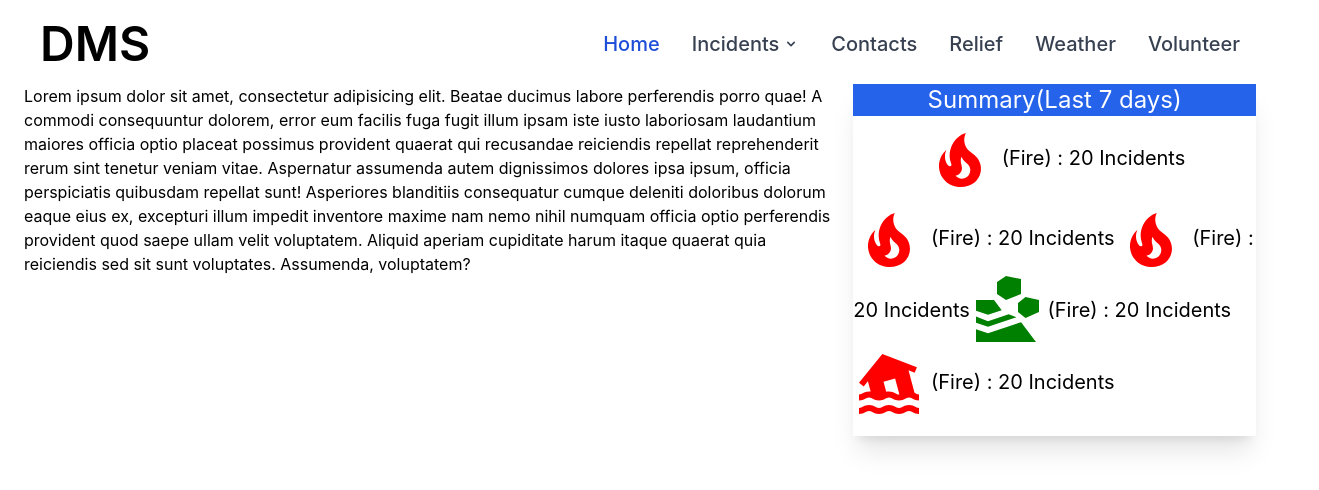
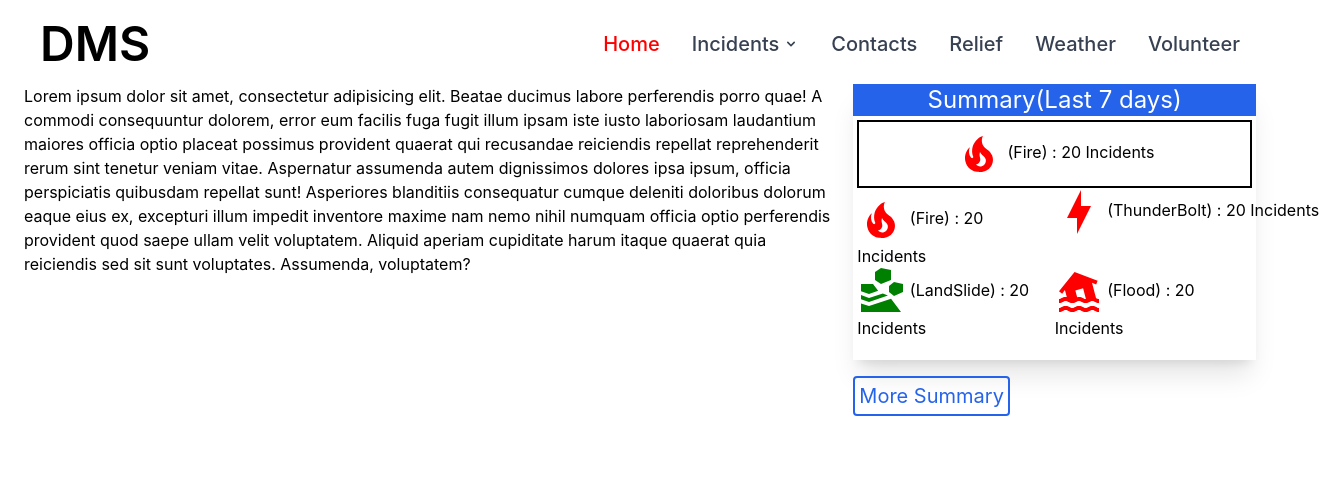
Before and after one commit to thenepaligamer/DisasterManagementSystems, a React (Vite) app in the folder FrontEnd/: page / in a window 1280 px wide. Shown: the top 490 px of the page, 1319 px wide, since content can reach past the window. Built offline with nearby package versions, Linux system fonts and the light colour scheme.

Commit message:
typescript freindly custom hook

```diff
--- a/FrontEnd/src/components/Dashboard.jsx
+++ b/FrontEnd/src/components/Dashboard.jsx
@@ -15,6 +15,7 @@ export default function Dashboard (){
                 </div>
                 <div className="col-span-4">
                     <SevenDaysSummary />
+                    <button className="text-xl mt-4 p-1 rounded button text-blue-600 border-2 border-blue-600 hover:bg-blue-100 ">More Summary </button>
                 </div>
 
             </div>
--- a/FrontEnd/src/components/events/AddEvent.jsx
+++ b/FrontEnd/src/components/events/AddEvent.jsx
@@ -1,6 +1,9 @@
 import {useRef, useState} from "react";
 import useFetch from "../../hooks/useFetch";
+
 import useDistrictComponent from "../../hooks/districtComponent";
+
+import DisasterImage from "../../assets/disaster.png";
 
 export default function AddEvent() {
     const districtComponent = useDistrictComponent();
@@ -38,7 +41,7 @@ export default function AddEvent() {
     return (<>
 
         <div className="flex space-x-2 flex-row gap-4 align-middle mt-[50px]">
-                <img src="https://d2gg9evh47fn9z.cloudfront.net/800px_COLOURBOX13093698.jpg" alt="disaster" className="w-1/3 ml-10" />
+                <img src={DisasterImage} alt="disaster" className="w-1/3 ml-10" />
             <div>
                 <div className="text-2xl my-2">Add an Incident</div>
                 <form onSubmit={submitted} className="space-y-3 my-3 rounded">
--- a/FrontEnd/src/components/summary/sevendaysummary.tsx
+++ b/FrontEnd/src/components/summary/sevendaysummary.tsx
@@ -1,35 +1,37 @@
 import FireIcon from "../../assets/disaster-icons/FireIcon";
 import './sevendayssummary.module.css'
 import Icon from '@mdi/react'
-import {mdiFire, mdiHomeFlood, mdiLandslide} from '@mdi/js'
-export default function SevenDaysSummary() {
+import {mdiFire, mdiHomeFlood, mdiLandslide, mdiLightningBolt} from '@mdi/js'
+const SevenDaysSummary = () => {
     return (
         <>
             <div className="shadow-xl hover:ease-in hover:bg-amber-50  hover:cursor-pointer">
                 <div className="pb-4">
                <h2 className="text-2xl text-white bg-blue-600 text-center"> Summary(Last 7 days) </h2>
-                <div className="main">
-                <div className="text-center py-2">
-                    <span className="text-xl ">
+                <div className="main p-1">
+                <div className="text-center py-2 border-2 border-black">
+                    <span className="text-md ">
                         {/*<FireIcon color="red" height="60px" width="60px" />*/}
-                        <Icon path={mdiFire} size={3} color="red" /> (Fire) : 20 Incidents
+                        <Icon path={mdiFire} size={2} color="red" /> (Fire) : 20 Incidents
                     </span>
 
                 </div>
-                    <div>
-                        <span className="text-xl pt-2">
+                    <div className="grid grid-cols-2 p-0">
+                        <span className="text-md pt-2">
                         {/*<FireIcon color="red" height="60px" width="60px" />*/}
-                            <Icon path={mdiFire} size={3} color="red" /> (Fire) : 20 Incidents
+                            <Icon path={mdiFire} size={2} color="red" /> (Fire) : 20 Incidents
                         </span>
-                        <span className="text-xl ">
+                        <span className="text-md text-nowrap">
                         {/*<FireIcon color="red" height="60px" width="60px" />*/}
-                            <Icon path={mdiFire} size={3} color="red" /> (Fire) : 20 Incidents
-                        </span><span className="text-xl ">
+                            <Icon path={mdiLightningBolt} size={2} color="red" /> (ThunderBolt) : 20 Incidents
+                        </span>
+                        <span className="text-md ">
                         {/*<FireIcon color="red" height="60px" width="60px" />*/}
-                            <Icon path={mdiLandslide} size={3} color="green" /> (Fire) : 20 Incidents
-                        </span><span className="text-xl ">
+                            <Icon path={mdiLandslide} size={2} color="green" /> (LandSlide) : 20 Incidents
+                        </span>
+                        <span className="text-md ">
                         {/*<FireIcon color="red" height="60px" width="60px" />*/}
-                            <Icon path={mdiHomeFlood} size={3} color="red" /> (Fire) : 20 Incidents
+                            <Icon path={mdiHomeFlood} size={2} color="red" /> (Flood) : 20 Incidents
                         </span>
                     </div>
 
@@ -39,3 +41,5 @@ export default function SevenDaysSummary() {
         </>
     )
 }
+
+export default SevenDaysSummary;
--- a/FrontEnd/src/components/user/NavBar.jsx
+++ b/FrontEnd/src/components/user/NavBar.tsx
@@ -1,11 +1,12 @@
 import {useState} from "react";
 import {NavLink, useLocation,} from "react-router-dom";
 
-export default function NavBar() {
+import './navbar.module.css'
+
+const NavBar:React.FC = () => {
 
     const [isOpen, setIsOpen] = useState(false);
     const dropdown = () => {
-        console.log("dropdown");
         setIsOpen(!isOpen);
     }
     function isDropped(){
@@ -14,6 +15,8 @@ export default function NavBar() {
         }
     }
 
+
+
     return (
     <>
        <div>
@@ -21,7 +24,7 @@ export default function NavBar() {
                <div className="container flex  items-center justify-between mx-auto max-w-7xl px-2 sm:px-6 lg:px-8 ">
                    <a href="/" className="flex items-center">
                         <span
-                            className="self-center text-5xl font-semibold whitespace-nowrap">DMS</span>
+                            className=" self-center text-5xl font-semibold whitespace-nowrap">DMS</span>
                    </a>
                    <button data-collapse-toggle="mobile-menu" type="button"
                            className="inline-flex items-center justify-center ml-3 text-gray-400 rounded-lg md:hidden hover:text-gray-900 focus:outline-none focus:ring-2 focus:ring-blue-300 "
@@ -42,8 +45,8 @@ export default function NavBar() {
                    <div className="hidden w-full  md:block md:w-auto" id="mobile-menu">
                        <ul className="flex flex-col  mt-4 md:flex-row md:space-x-8 md:mt-0 md:text-sm md:font-medium">
                            <li>
-                               <NavLink to="/"
-                                  className="block py-2 pl-3 pr-4 text-white bg-blue-700 rounded md:bg-transparent md:text-blue-700 md:p-0 text-xl"
+                               <NavLink style={({isActive}) => ({color: isActive ? "red" : ''})} to="/"
+                                  className="block py-2 pl-3 pr-4 text-gray-700 border-b border-gray-100 text-xl hover:bg-gray-50 md:hover:bg-transparent md:border-0 md:hover:text-blue-700 md:p-0"
                                   aria-current="page">Home</NavLink>
                            </li>
                            <li>
@@ -61,11 +64,11 @@ export default function NavBar() {
                                    <ul className="py-1 text-sm text-black dark:text-gray-200"
                                        aria-labelledby="dropdownRightStartButton">
                                        <li>
-                                           <NavLink to="add-event"
+                                           <NavLink style={({isActive}) => ({color: isActive ? "red" : ''})} to="add-event"
                                               className="block px-4 py-2 text-black hover:bg-gray-100 ">Add Incidents</NavLink>
                                        </li>
                                        <li>
-                                           <NavLink to="view-events"
+                                           <NavLink style={({isActive}) => ({color: isActive ? "red" : ''})} to="view-events"
                                               className="block px-4 py-2 text-black hover:bg-gray-100 ">View Incidents</NavLink>
                                        </li>
                                    </ul>
@@ -73,19 +76,19 @@ export default function NavBar() {
                                }
                            </li>
                            <li>
-                               <NavLink to="contact"
+                               <NavLink style={({isActive}) => ({color: isActive ? "red" : ''})} to="contact"
                                   className="block py-2 pl-3 pr-4 text-gray-700 border-b border-gray-100 text-xl hover:bg-gray-50 md:hover:bg-transparent md:border-0 md:hover:text-blue-700 md:p-0 ">Contacts</NavLink>
                            </li>
                            <li>
-                               <NavLink  to="relief"
+                               <NavLink style={({isActive}) => ({color: isActive ? "red" : ''})}  to="relief"
                                   className="block py-2 pl-3 pr-4 text-gray-700 border-b border-gray-100 text-xl hover:bg-gray-50 md:hover:bg-transparent md:border-0 md:hover:text-blue-700 md:p-0 ">Relief</NavLink>
                            </li>
                            <li>
-                               <NavLink to="Weather"
+                               <NavLink style={({isActive}) => ({color: isActive ? "red" : ''})} to="Weather"
                                   className="block py-2 pl-3 pr-4 text-gray-700 border-b border-gray-100 text-xl hover:bg-gray-50 md:hover:bg-transparent md:border-0 md:hover:text-blue-700 md:p-0 ">Weather</NavLink>
                            </li>
                            <li>
-                               <NavLink to="volunteer"
+                               <NavLink style={({isActive}) => ({color: isActive ? "red" : ''})} to="volunteer"
                                   className="block py-2 pl-3 pr-4 text-gray-700 border-b border-gray-100 text-xl hover:bg-gray-50 md:hover:bg-transparent md:border-0 md:hover:text-blue-700 md:p-0 ">Volunteer</NavLink>
                            </li>
                        </ul>
@@ -96,3 +99,5 @@ export default function NavBar() {
     </>
 )
 }
+
+export default NavBar;
--- a/FrontEnd/src/components/user/Volunteer.jsx
+++ b/FrontEnd/src/components/user/Volunteer.jsx
@@ -1,4 +1,6 @@
 import useDistrictComponent from "../../hooks/districtComponent";
+
+import VolunteerImg from "../../assets/volunteer.png";
 
 export default function Volunteer() {
 
@@ -8,7 +10,7 @@ export default function Volunteer() {
     <>
         <div className="flex gap-20  mt-[50px]">
             <img
-                src="https://static.vecteezy.com/system/resources/previews/000/402/754/original/volunteers-with-charity-icons-illustration-vector.jpg"
+                src={VolunteerImg}
                 alt="Volunteer Picture"
                 className="w-1/3 ml-10"/>
             <div className="w-1/4">
--- /dev/null
+++ b/FrontEnd/src/components/user/navbar.module.css
@@ -0,0 +1,4 @@
+.active{
+    color: red !important;
+    background-color: black !important;
+}
--- a/FrontEnd/src/hooks/useFetch.jsx
+++ b/FrontEnd/src/hooks/useFetch.jsx
@@ -14,7 +14,7 @@ const useFetch = ({url}) => {
         const dataJson = await data.json();
         setData(dataJson);
     };
-    return
+    return {data, isLoading, error}
 };
 
 export default useFetch;
```
Also changed, not shown: FrontEnd/src/assets/disaster.png.
